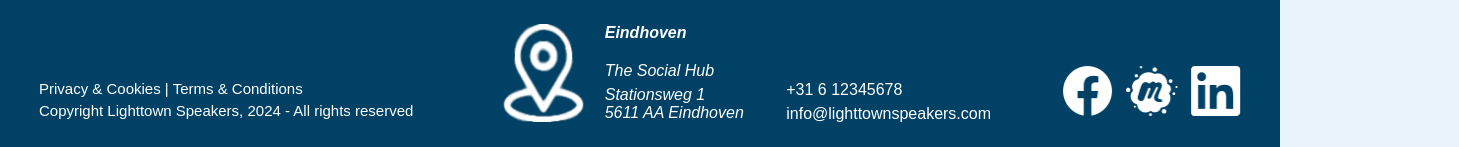
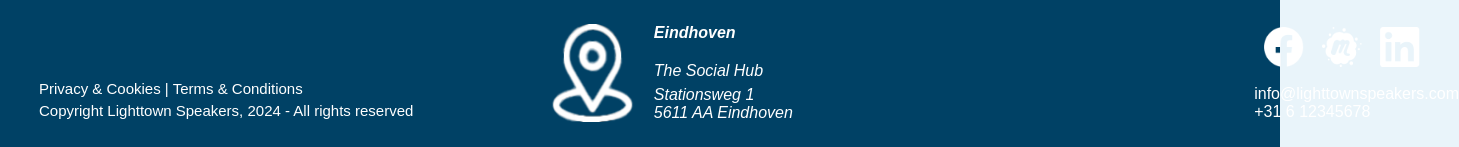
Before and after one commit to JonasWesselius/Lighttown, a plain HTML site: page index.html in a window 1280 px wide. Shown: the part 3909-4056 px from the top of the page, 1459 px wide, since content can reach past the window. Drawn offline with Linux system fonts and the light colour scheme.

Commit message:
fix footer

```diff
--- a/about/about.css
+++ b/about/about.css
@@ -523,9 +523,11 @@
     }
   }
   .footer-contact-details {
-    margin-top: 57px;
     font-size: 16px;
     font-weight: 400;
+    margin: auto;
+    margin-left: 390px;
+    margin-top: 12px;
   }
   @media (max-width: 991px) {
     .footer-contact-details {
@@ -549,8 +551,9 @@
   }
   .footer-social-icons {
     display: flex;
-    gap: 13px;
-    margin-top: 42px;
+    gap: 18px;
+    margin-top: 3px;
+    margin-left: 400px;
   }
   @media (max-width: 991px) {
     .footer-social-icons {
@@ -558,13 +561,13 @@
     }
   }
   .footer-social-icon {
-    width: 50px;
+    width: 40px;
     aspect-ratio: 1;
     object-fit: auto;
     object-position: center;
   }
   .footer-social-icon-larger {
-    width: 52px;
+    width: 40px;
     aspect-ratio: 1.04;
     object-fit: auto;
     object-position: center;
--- a/components/contact/contact.css
+++ b/components/contact/contact.css
@@ -294,6 +294,7 @@
     flex-grow: 1;
     flex-basis: auto;
   }
+
 .footer {
   background-color: #004165;
   padding: 27px 39px;
@@ -408,9 +409,11 @@
   }
 }
 .footer-contact-details {
-    margin-top: 57px;
   font-size: 16px;
   font-weight: 400;
+  margin: auto;
+  margin-left: 390px;
+  margin-top: 12px;
 }
 @media (max-width: 991px) {
   .footer-contact-details {
@@ -434,8 +437,9 @@
 }
 .footer-social-icons {
   display: flex;
-    gap: 13px;
-    margin-top: 42px;
+  gap: 18px;
+  margin-top: 3px;
+  margin-left: 400px;
 }
 @media (max-width: 991px) {
   .footer-social-icons {
@@ -443,13 +447,13 @@
   }
 }
 .footer-social-icon {
-    width: 50px;
+  width: 40px;
   aspect-ratio: 1;
   object-fit: auto;
   object-position: center;
 }
 .footer-social-icon-larger {
-    width: 52px;
+  width: 40px;
   aspect-ratio: 1.04;
   object-fit: auto;
   object-position: center;
--- a/footer/footer.css
+++ b/footer/footer.css
@@ -112,9 +112,11 @@
   }
 }
 .footer-contact-details {
-    margin-top: 57px;
   font-size: 16px;
   font-weight: 400;
+  margin: auto;
+  margin-left: 390px;
+  margin-top: 12px;
 }
 @media (max-width: 991px) {
   .footer-contact-details {
@@ -138,8 +140,9 @@
 }
 .footer-social-icons {
   display: flex;
-    gap: 13px;
-    margin-top: 42px;
+  gap: 18px;
+  margin-top: 3px;
+  margin-left: 400px;
 }
 @media (max-width: 991px) {
   .footer-social-icons {
@@ -147,13 +150,13 @@
   }
 }
 .footer-social-icon {
-    width: 50px;
+  width: 40px;
   aspect-ratio: 1;
   object-fit: auto;
   object-position: center;
 }
 .footer-social-icon-larger {
-    width: 52px;
+  width: 40px;
   aspect-ratio: 1.04;
   object-fit: auto;
   object-position: center;
--- a/index.html
+++ b/index.html
@@ -188,18 +188,16 @@
             </div>
           </div>
         </address>
-        <section class="footer-contact">
-          <div class="footer-contact-details">
-            <div class="footer-contact-phone">+31 6 12345678</div>
-            <div class="footer-contact-email">info@lighttownspeakers.com</div>
-          </div>
-        </section>
         <section class="footer-social">
           <div class="footer-social-icons">
             <img loading="lazy" src="images/facebook.png"  class="footer-social-icon" />
             <img loading="lazy" src="images/m-image.png"  class="footer-social-icon-larger" />
             <img loading="lazy" src="images/linedin.png"  class="footer-social-icon" />
           </div>
+            <div class="footer-contact-details">
+              <div class="footer-contact-email">info@lighttownspeakers.com</div>
+              <div class="footer-contact-phone">+31 6 12345678</div>
+            </div>
         </section>
       </div>
     </footer>
--- a/partners/style.css
+++ b/partners/style.css
@@ -687,9 +687,11 @@ input, textarea {
   }
 }
 .footer-contact-details {
-  margin-top: 57px;
   font-size: 16px;
   font-weight: 400;
+  margin: auto;
+  margin-left: 390px;
+  margin-top: 12px;
 }
 @media (max-width: 991px) {
   .footer-contact-details {
@@ -713,8 +715,9 @@ input, textarea {
 }
 .footer-social-icons {
   display: flex;
-  gap: 13px;
-  margin-top: 42px;
+  gap: 18px;
+  margin-top: 3px;
+  margin-left: 400px;
 }
 @media (max-width: 991px) {
   .footer-social-icons {
@@ -722,13 +725,13 @@ input, textarea {
   }
 }
 .footer-social-icon {
-  width: 50px;
+  width: 40px;
   aspect-ratio: 1;
   object-fit: auto;
   object-position: center;
 }
 .footer-social-icon-larger {
-  width: 52px;
+  width: 40px;
   aspect-ratio: 1.04;
   object-fit: auto;
   object-position: center;
```
Also changed, not shown: about.html (+4 -6 lines), contact.html (+4 -6 lines), footer/footer.html (+4 -6 lines), partners.html (+4 -6 lines), services.html (+4 -6 lines). Lines whose indentation alone changed are shown as unchanged.
